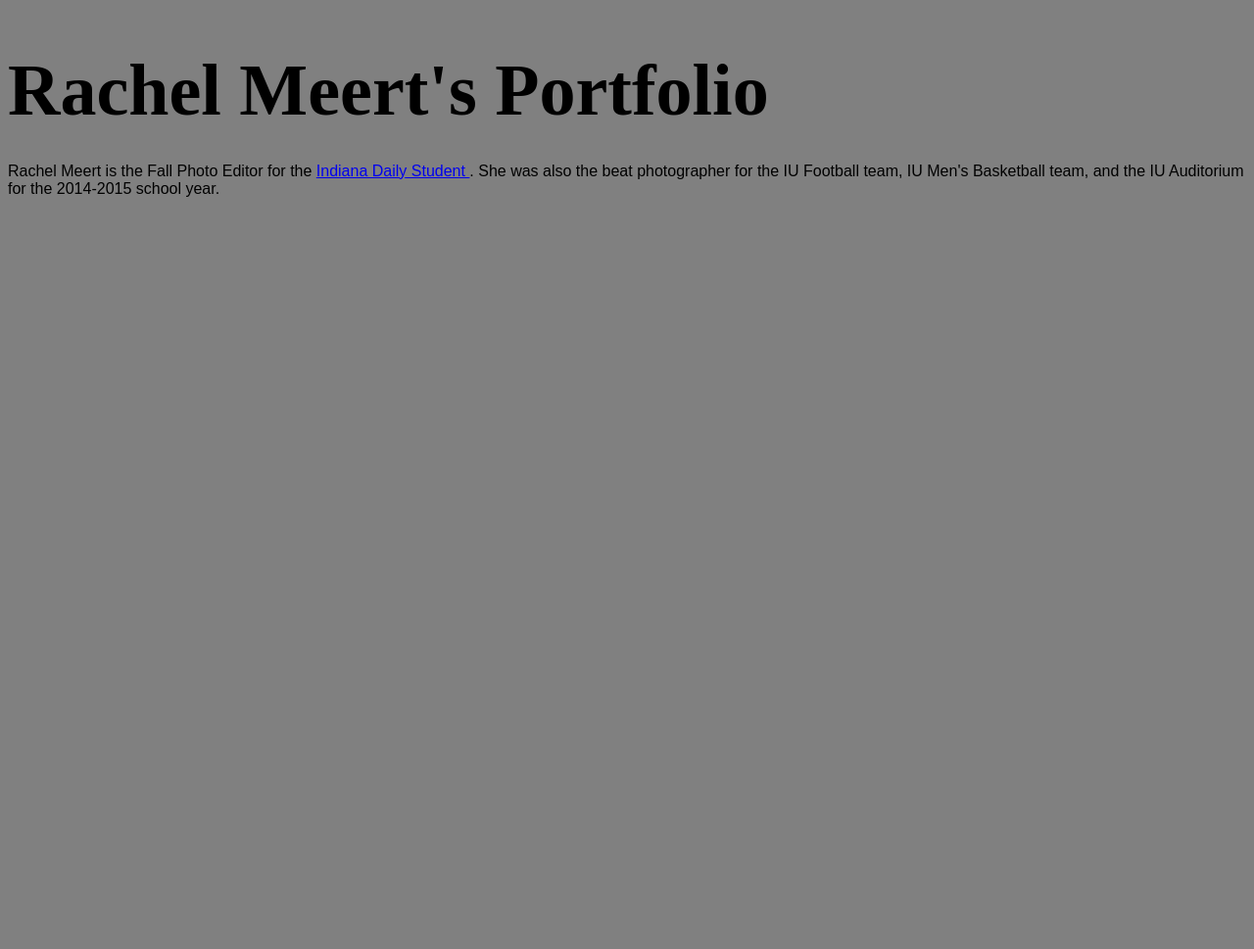
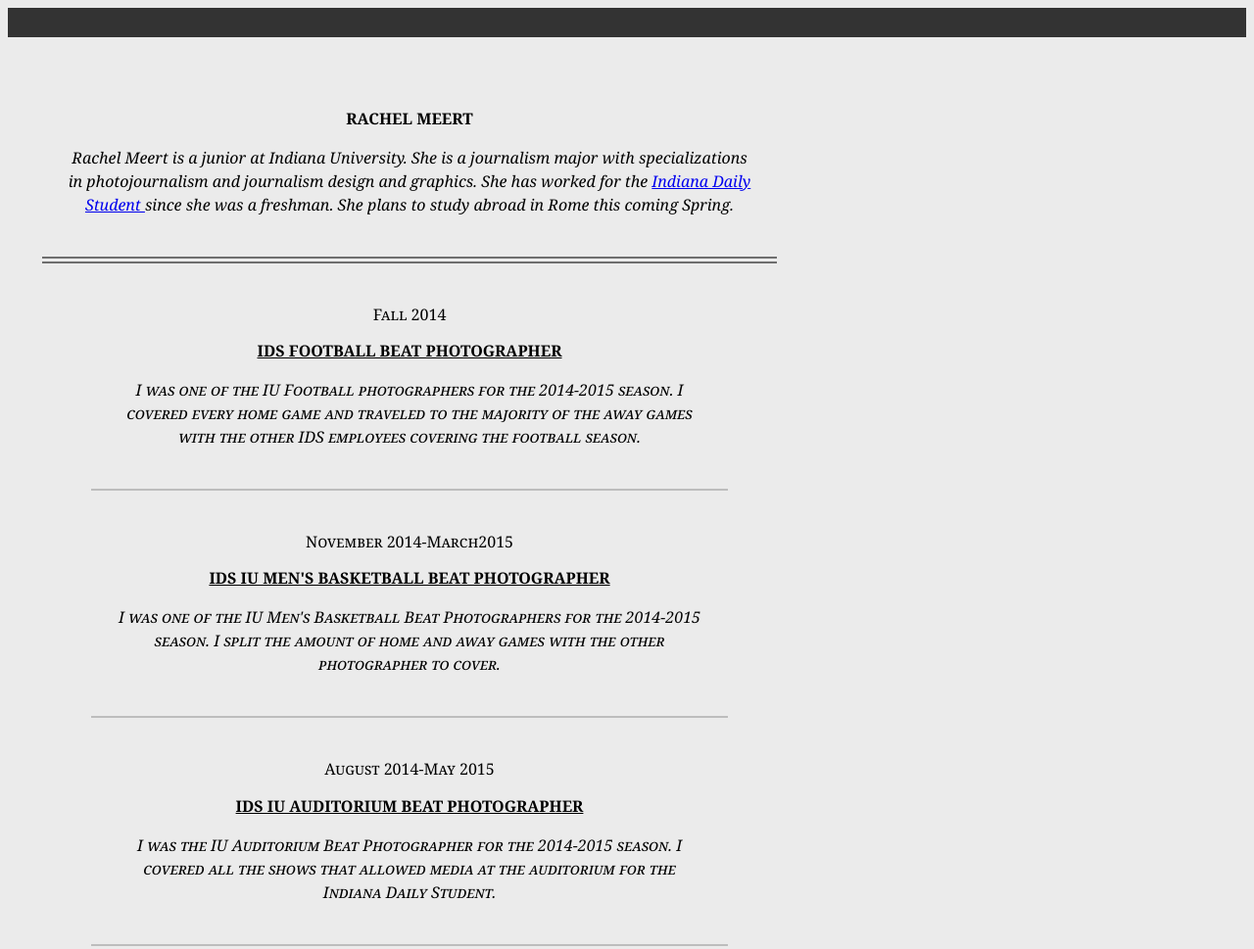
Before and after one commit to rmeert/rmeert.github.io, a plain HTML site: page index.html in a window 1280 px wide. Shown: the whole page at 98% size. Before the commit the page ends 800 px from the top, so only its background shows below. Drawn offline with Linux system fonts and the light colour scheme.

Commit message:
Assignment 2 index.html

```diff
--- /dev/null
+++ b/css/reset.css
@@ -0,0 +1,89 @@
+html, body, div, span, applet, object, iframe,
+h1, h2, h3, h4, h5, h6, p, blockquote, pre,
+a, abbr, acronym, address, big, cite, code,
+del, dfn, em, img, ins, kbd, q, s, samp,
+small, strike, strong, sub, sup, tt, var,
+b, u, i, center,
+dl, dt, dd, ol, ul, li,
+fieldset, form, label, legend,
+table, caption, tbody, tfoot, thead, tr, th, td,
+article, aside, canvas, details, embed,
+figure, figcaption, footer, header, hgroup,
+menu, nav, output, ruby, section, summary,
+time, mark, audio, video {
+	margin: ;
+	padding: 0;
+	border: 0;
+	font-size: 100%;
+	font: inherit;
+	vertical-align: baseline;
+}
+/* HTML5 display-role reset for older browsers */
+article, aside, details, figcaption, figure,
+footer, header, hgroup, menu, nav, section {
+	display: block;
+}
+body {
+	line-height: 1;
+	font-size: 16px;
+ 	font-family: Georgia, serif;
+ 	background-color: rgb(235,235,235);
+  	padding: 20px;
+  	border-top: 30px solid #333;
+}
+
+p {
+	font-style: italic;
+}
+
+h1 {
+	font-weight: bold;
+	text-transform: uppercase;
+}
+h2 {
+	font-weight: bold;
+	text-transform: uppercase;
+	text-decoration: underline;
+}
+.header {
+	max-width: 700px;
+	margin: 15px;
+	font-size: 16px;
+ 	font-family: Georgia, serif;
+ 	line-height: 1.5;
+ 	background-color: rgb(235,235,235);
+  	padding: 25px;
+  	border-bottom: 7px double #6E6E6E;
+  	text-align: center;
+  	font-style: normal;
+}
+
+.project {
+	max-width: 600px;
+	margin: 15px;
+	margin-left: 65px;
+	font-size: 16px;
+ 	font-family: Georgia, serif;
+ 	line-height: 1.5;
+ 	background-color: rgb(235,235,235);
+  	padding: 25px;
+  	border-bottom: 2px solid #BDBDBD;
+  	text-align: center;
+  	font-variant: small-caps;
+}
+
+ol, ul {
+	list-style: none;
+}
+blockquote, q {
+	quotes: none;
+}
+blockquote:before, blockquote:after,
+q:before, q:after {
+	content: '';
+	content: none;
+}
+table {
+	border-collapse: collapse;
+	border-spacing: 0;
+}</pre></body></html>Xtext/css
--- a/css/style.css
+++ /dev/null
@@ -1,12 +0,0 @@
-body {
-	background-color: gray;
-}
-
-h1 {
-	font-size: 74px;
-	margin-bottom: 31px;
-}
-
-p {
-  font-family: sans-serif;
-}
--- a/index.html
+++ b/index.html
@@ -1,18 +1,34 @@
 <!doctype html>
-
 <html lang="en">
 <head>
-  <meta charset="utf-8">
+  <meta charset="UTF-8">
+  <title>Rachel Meert's Portfolio Site</title>
+  <link rel="stylesheet" type="text/css" href="css/reset.css">
+  <link rel="stylesheet" type="text/css" href="css/style.css">
+</head>
+<body>
+	<div class="header">
+		<h1>Rachel Meert</h1>
+  		<p>Rachel Meert is a junior at Indiana University. She is a journalism major with specializations in photojournalism and journalism design and graphics. She has worked for the <a href="http://www.idsnews.com"> Indiana Daily Student </a> since she was a freshman. She plans to study abroad in Rome this coming Spring. </p>
+  	</div>
+<!-- end HEADER -->
+  	<div class="project">
+  		<span>Fall 2014</span>
+  		<h2>IDS Football Beat Photographer</h2>
+  		<p>I was one of the IU Football photographers for the 2014-2015 season. I covered every home game and traveled to the majority of the away games with the other IDS employees covering the football season.</p>
+  	</div>
 
-  <title>Rachel Meert's Portfolio Site</title>
-  <meta name="description" content="Web Design Work by Rachel Meert">
-  <meta name="author" content="Rachel Meert">
+  	<div class="project">
+  		<span>November 2014-March2015</span>
+  		<h2>IDS IU Men's Basketball Beat Photographer</h2>
+  		<p>I was one of the IU Men's Basketball Beat Photographers for the 2014-2015 season. I split the amount of home and away games with the other photographer to cover.</p>
+  	</div>
 
-  <link rel="stylesheet" href="css/style.css?v=1.0">
-</head>
-
-<body>
-  <h1> Rachel Meert's Portfolio </h1>
-  <p> Rachel Meert is the Fall Photo Editor for the <a href="http://www.idsnews.com"> Indiana Daily Student </a>. She was also the beat photographer for the IU Football team, IU Men's Basketball team, and the IU Auditorium for the 2014-2015 school year. </p>
+  	<div class="project">
+  		<span>August 2014-May 2015</span>
+  		<h2>IDS IU Auditorium Beat Photographer</h2>
+  		<p>I was the IU Auditorium Beat Photographer for the 2014-2015 season. I covered all the shows that allowed media at the auditorium for the Indiana Daily Student.</p>
+  	</div>
+<!-- end PROJECTS -->
 </body>
 </html>
```
